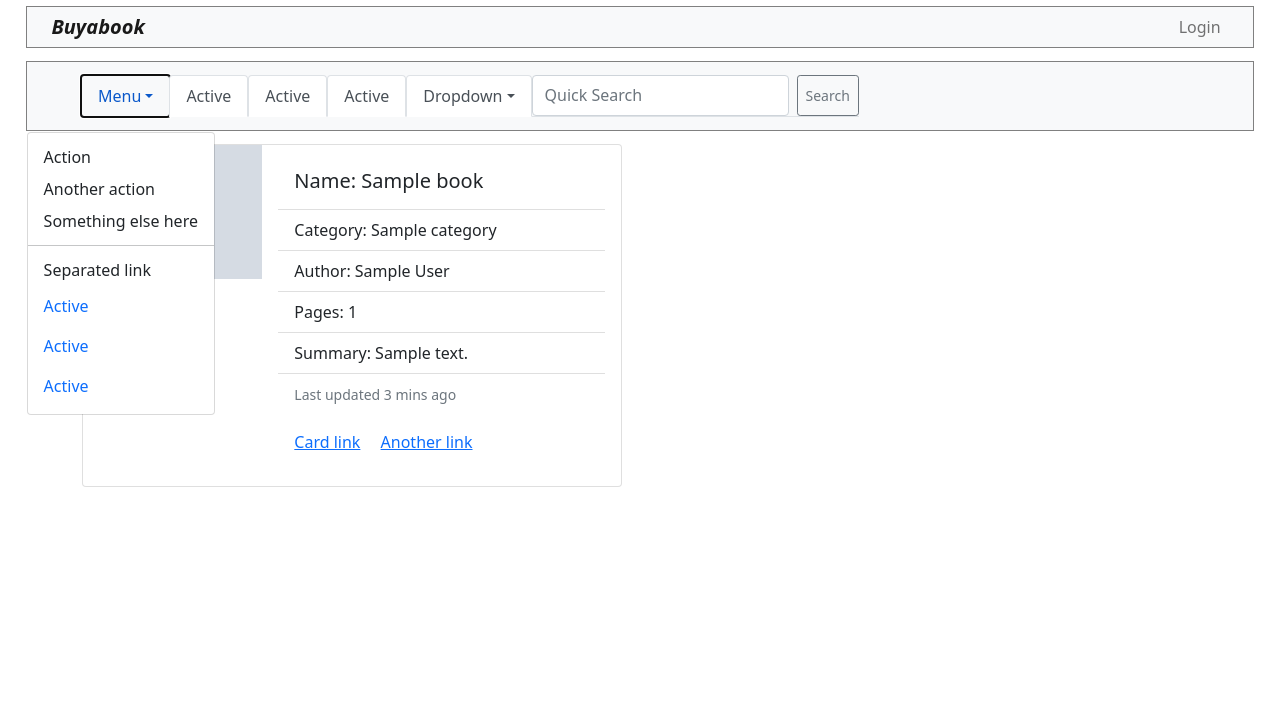
After one commit to nora-parpora/Buyabook, a Django app: template Buyabook/accounts/templates/my_dashboard.html in a window 1280 px wide, after a click on "Menu". The commit adds this page. Shown: the top 727 px of the page. Run offline with Django 4.2, Linux system fonts and the light colour scheme; the template is opened without the code that fills it: most values are stand-ins (such as "Sample title", 1, 10 or a date in 2020); grey boxes marked "Sample" are stand-in pictures; some libraries are stand-ins or nearby versions.

Commit message:
Follow up commit

```diff
--- a/Buyabook/accounts/forms.py
+++ b/Buyabook/accounts/forms.py
@@ -48,8 +48,8 @@ class CreateProfileForm(BootstrapFormMixin, auth_forms.UserCreationForm):
         )
     )
 
-    phone = forms.IntegerField(
-        widget=forms.NumberInput(
+    phone = forms.CharField(
+        widget=forms.TextInput(
             attrs={
                 'placeholder': 'Enter your phone here',
             }
@@ -96,7 +96,7 @@ class UpdateProfileForm(BootstrapFormMixin, forms.ModelForm):
         widgets = {
             'address': forms.Textarea(
                 attrs={
-                    'rows': 3,
+                    'rows': 1,
                 }
             ),
         }
--- a/Buyabook/accounts/models.py
+++ b/Buyabook/accounts/models.py
@@ -53,10 +53,11 @@ class Profile(models.Model):
 
     email = models.EmailField(
         unique=True,
-        help_text='Please, provide a valid email address',
+        #help_text='Please, provide a valid email address',
     )
 
-    phone = models.PositiveIntegerField(
+    phone = models.CharField(
+        max_length=10,
         null=True,
         blank=True
     )
@@ -77,6 +78,7 @@ class Profile(models.Model):
         primary_key=True,
     )
 
+
     def __str__(self):
         return f'{self.first_name} {self.last_name}'
 
--- /dev/null
+++ b/Buyabook/accounts/templates/my_dashboard.html
@@ -0,0 +1,45 @@
+{%  extends 'base.html' %}
+{% block page_content %}
+
+    {% for book in bookss %}
+
+
+        <div class="card mb-3" style="max-width: 540px;">
+            <div class="row g-0">
+                <div class="col-md-4">
+                    {% if book.image %}
+                        <img src="{{ book.image }}"  class="img-fluid rounded-start"  alt="...">
+                    {% else %}
+                        <img src="/static/images/book.png"  class="img-fluid rounded-start"  alt="...">
+                    {% endif %}
+                </div>
+                <div class="col-md-8">
+                    <div class="card-body">
+
+                        <ul class="list-group list-group-flush">
+                            <li class="list-group-item"><h5 class="card-title">Name: {{ book.title }}</h5></li>
+                            <li class="list-group-item">Category: {{ book.category }}</li>
+                            <li class="list-group-item">Author: {{ book.author }}</li>
+                            <li class="list-group-item">Pages: {{ book.pages }}</li>
+
+                            {% if book.description %}
+                                <li class="list-group-item">Summary: {{ book.description}}</li>
+                            {% endif %}
+                            <li class= "list-group-item"><small class="text-muted">Last updated 3 mins ago</small></li>
+                        </ul>
+
+
+                        <div class="card-body">
+                            <a href="#" class="card-link">Card link</a>
+                            <a href="#" class="card-link">Another link</a>
+                        </div>
+                    </div>
+                </div>
+            </div>
+        </div>
+
+
+    {% endfor %}
+
+
+{% endblock %}
--- a/Buyabook/accounts/urls.py
+++ b/Buyabook/accounts/urls.py
@@ -3,7 +3,7 @@ from django.contrib.auth.views import LogoutView
 from django.urls import path
 
 from Buyabook.accounts.views import IndexView, UserRegisterView, UserLoginView, UnauthView, \
-    UpdateProfileView, ChangeUserPasswordView, ProfileDetailsView, DeleteProfileView
+    UpdateProfileView, ChangeUserPasswordView, ProfileDetailsView, DeleteProfileView, DashboardView
 
 urlpatterns = [
     path('', IndexView.as_view(), name='index'),
@@ -14,6 +14,7 @@ urlpatterns = [
     path('update-password/', ChangeUserPasswordView.as_view(), name='update password'),
     path('details/', ProfileDetailsView.as_view(), name='profile details'),
     path('delete/', DeleteProfileView.as_view(), name='delete profile'),
+    path('dashboard/', DashboardView.as_view(), name='dashboard'),
 
     path('404/', UnauthView.as_view(), name='404'),
 
--- a/static/css/nav.css
+++ b/static/css/nav.css
@@ -22,7 +22,7 @@
   display: none;
 }
 
-@media only screen and (max-width: 768px) {
+@media only screen and (max-width: 600px) {
   .Navbar__Items,
   .Navbar {
     flex-direction: column;
--- a/templates/base.html
+++ b/templates/base.html
@@ -7,98 +7,29 @@
     <title>BuyabookApp</title>
 
     <link rel="stylesheet" href="/static/css/nav.css">
+    <meta name="viewport" content="width=device-width, initial-scale=1">
     <link rel="icon" type="image/png" href="/static/images/book.png">
-{#    <link rel="stylesheet" href="https://stackpath.bootstrapcdn.com/font-awesome/4.7.0/css/font-awesome.min.css"#}
-{#          integrity="sha384-wvfXpqpZZVQGK6TAh5PVlGOfQNHSoD2xbE+QkPxCAFlNEevoEH3Sl0sibVcOQVnN" crossorigin="anonymous">#}
+
     <link href="https://cdn.jsdelivr.net/npm/bootstrap@5.1.3/dist/css/bootstrap.min.css" rel="stylesheet" integrity="sha384-1BmE4kWBq78iYhFldvKuhfTAU6auU8tT94WrHftjDbrCEXSU1oBoqyl2QvZ6jIW3" crossorigin="anonymous">
-
 
 </head>
 <body>
-<div class="Navbar">
-   <div class="Navbar__Link Navbar__Link-brand">
-      Website title
-    </div>
-    <div class="Navbar__Link Navbar__Link-toggle">
-      <i class="fas fa-bars"></i>
-    </div>
-  <nav class="Navbar__Items">
-    <div class="Navbar__Link">
-      Longer Link
-    </div>
-    <div class="Navbar__Link">
-      Longer Link
-    </div>
-    <div class="Navbar__Link">
-      Link
-    </div>
-  </nav>
-  <nav class="Navbar__Items Navbar__Items--right">
-    <div class="Navbar__Link">
-      Link
-    </div>
-    <div class="Navbar__Link">
-      Link
-    </div>
-  </nav>
-</div>
+<div class="sticky-sm-top">
+    <!-- 1st Nav Bar starts here -->
+    <nav class="navbar navbar-expand-lg navbar-light bg-light " style='border: 1px solid grey;  margin-top: 0.5%; margin-left: 2%;margin-right: 2%;margin-bottom: 1%; padding: 0% 1% '>
+        <div class="container-fluid">
 
-{#Second navbar#}
-
-
-<ul class="nav nav-tabs">
-  <li class="nav-item">
-    <a class="nav-link active" aria-current="page" href="#">Active</a>
-  </li>
-  <li class="nav-item dropdown">
-    <a class="nav-link dropdown-toggle" data-bs-toggle="dropdown" href="#" role="button" aria-expanded="false">Dropdown</a>
-    <ul class="dropdown-menu">
-      <li><a class="dropdown-item" href="#">Action</a></li>
-      <li><a class="dropdown-item" href="#">Another action</a></li>
-      <li><a class="dropdown-item" href="#">Something else here</a></li>
-      <li><hr class="dropdown-divider"></li>
-      <li><a class="dropdown-item" href="#">Separated link</a></li>
-    </ul>
-  </li>
-  <li class="nav-item">
-    <a class="nav-link" href="#">Link</a>
-  </li>
-  <li class="nav-item">
-    <a class="nav-link disabled">Disabled</a>
-  </li>
-</ul>
-
-
-<!-- Nav Bar starts here -->
-<nav class="navbar navbar-expand-lg navbar-light bg-light">
-  <div class="container-fluid">
             <button class="navbar-toggler" type="button" data-bs-toggle="collapse" data-bs-target="#navbarTogglerDemo01" aria-controls="navbarTogglerDemo01" aria-expanded="false" aria-label="Toggle navigation">
                 <span class="navbar-toggler-icon"></span>
             </button>
+            <a class="navbar-brand" href="#"><b><i>Buyabook </i></b></a>
             <div class="collapse navbar-collapse" id="navbarTogglerDemo01">
-      <a class="navbar-brand" href="#">Buyaabook</a>
-      <ul class="navbar-nav me-auto mb-2 mb-lg-0">
+
+                <ul class="navbar-nav ms-auto ">
+                    {% if user.is_authenticated %}
                         <li class="nav-item">
-          <a class="nav-link active" aria-current="page" href="{% url 'index' %}">Home</a>
+                            <div class="nav-link" >Hello {{ profile.first_name }}</div>
                         </li>
-
-        <li class="nav-item">
-          <a class="nav-link" href="#">Link</a>
-        </li>
-        <li class="nav-item">
-          <a class="nav-link disabled">Disabled</a>
-        </li>
-      </ul>
-      <form class="d-flex">
-        <input class="form-control me-2" type="search" placeholder="Search book" aria-label="Search">
-        <button class="btn btn-outline-success" type="submit">Search</button>
-      </form>
-
-    </div>
-
-      <div class="collapse navbar-collapse" id="navbarTogglerDemo01">
-      <nav class="Navbar__Items Navbar__Items--right">
-  <ul class="navbar-nav me-auto mb-2 mb-lg-0">
                         <li class="nav-item">
                             <a class="nav-link" href="{% url 'profile details' %}">Profile Details</a>
                         </li>
@@ -106,31 +37,178 @@
                             <a class="nav-link" href="{% url 'update profile' %}">Update Profile</a>
                         </li>
                         <li class="nav-item">
-      <a class="nav-link" href="{% url 'logout' %}">Logout</a>
+                            <a class="nav-link" href="{% url 'logout' %}"><b>Logout</b></a>
                         </li>
-      {% if not user.is_authenticated %}
+                    {% else %}
                         <li class="nav-item">
                             <a class="nav-link" href="{% url 'login' %}">Login</a>
                         </li>
-
                     {% endif %}
                 </ul>
+            </div>
+        </div>
+    </nav>
+    <!-- 1st Nav Bar ends here -->
+
+    <!-- 2nd Nav Bar starts here -->
+    {% if user.is_authenticated %}
+        <nav class="navbar navbar-expand-lg navbar-light bg-light " style='border: 1px solid grey;  margin: 1% 2%; padding: 0% 1% '>
+            <div class="container-fluid">
+
+                <button class="navbar-toggler" type="button" data-bs-toggle="collapse" data-bs-target="#navbarTogglerDemo01" aria-controls="navbarTogglerDemo01" aria-expanded="false" aria-label="Toggle navigation">
+                    <span class="navbar-toggler-icon"></span>
+                </button>
+                <a class="navbar-brand" href="{% url 'dashboard' %}"><b><i>My Dashboard </i></b></a>
+                <div class="collapse navbar-collapse" id="navbarTogglerDemo01">
+
+                    <ul class="navbar-nav ms-auto ">
+
+                        <li class="nav-item">
+                            <a class="nav-link" href="{% url 'add book' %}">Add a book</a>
+                        </li>
+                        {#                    <li class="nav-item">#}
+                        {#                        <a class="nav-link" href="{% url 'update profile' %}">Update Profile</a>#}
+                        {#                    </li>#}
+                        {#                    <li class="nav-item">#}
+                        {#                        <a class="nav-link" href="{% url 'logout' %}">Logout</a>#}
+                        {#                    </li>#}
+                        {#                    #}
+
+                    </ul>
+                </div>
+            </div>
+        </nav>
+    {% endif %}
+    <!-- 2nd Nav Bar ends here -->
+
+
+    <!-- 3rd Nav Bar starts here -->
+    <nav class="navbar navbar-expand-lg navbar-light bg-light " style='border: 1px solid grey;  margin: 1% 2%; padding: 1% 1% '>
+        <div class="container">
+            <button class="navbar-toggler" type="button" data-bs-toggle="collapse" data-bs-target="#navbarTogglerDemo01" aria-controls="navbarTogglerDemo01" aria-expanded="false" aria-label="Toggle navigation">
+                <span class="navbar-toggler-icon"></span>
+            </button>
+            {#      <a class="navbar-brand " href="#">Menu</a>#}
+            <a class="nav-item active dropdown">
+                <a class="nav-link active dropdown-toggle" data-bs-toggle="dropdown" href="#" role="button" aria-expanded="false">Menu</a>
+                <ul class="dropdown-menu">
+                    <li><a class="dropdown-item" href="#">Action</a></li>
+                    <li><a class="dropdown-item" href="#">Another action</a></li>
+                    <li><a class="dropdown-item" href="#">Something else here</a></li>
+                    <li><hr class="dropdown-divider"></li>
+                    <li><a class="dropdown-item" href="#">Separated link</a></li>
+                    <li class="nav-item">
+                        <a class="nav-link active" aria-current="page" href="#">Active</a>
+                    </li>
+                    <li class="nav-item">
+                        <a class="nav-link active" aria-current="page" href="#">Active</a>
+                    </li>
+                    <li class="nav-item">
+                        <a class="nav-link active" aria-current="page" href="#">Active</a>
+                    </li>
+
+                </ul></a>
+
+
+            <div class="collapse navbar-collapse" id="navbarTogglerDemo01">
+                <ul class="nav nav-tabs me-auto">
+                    <li class="nav-item">
+                        <a class="nav-link active" aria-current="page" href="#">Active</a>
+                    </li>
+                    <li class="nav-item">
+                        <a class="nav-link active" aria-current="page" href="#">Active</a>
+                    </li>
+                    <li class="nav-item">
+                        <a class="nav-link active" aria-current="page" href="#">Active</a>
+                    </li>
+                    <li class="nav-item dropdown">
+                        <a class="nav-link active dropdown-toggle" data-bs-toggle="dropdown" href="#" role="button" aria-expanded="false">Dropdown</a>
+                        <ul class="dropdown-menu">
+                            <li><a class="dropdown-item" href="#">Action</a></li>
+                            <li><a class="dropdown-item" href="#">Another action</a></li>
+                            <li><a class="dropdown-item" href="#">Something else here</a></li>
+                            <li><hr class="dropdown-divider"></li>
+                            <li><a class="dropdown-item" href="#">Separated link</a></li>
+                            <li class="nav-item">
+                                <a class="nav-link active" aria-current="page" href="#">Active</a>
+                            </li>
+
+                        </ul>
+                    </li>
+
+                    <div class="d-flex ms-auto">
+                        <li class="d-flex nav-item">
+                            <form class="d-flex nav-item">
+                                <input class="form-control me-2" type="search" placeholder="Quick Search" aria-label="Search">
+                                <button class="btn btn-sm btn-outline-secondary " type="submit">Search</button>
+                            </form>
+                        </li>
+                    </div>
+                </ul>
+            </div>
+        </div>
     </nav>
 </div>
 
+<!-- 3rd Nav Bar starts here -->
 
-  </div>
-</nav>
-<!-- Nav Bar ends here -->
+
+
+
+
+{##}
+{#<!-- 3rd Nav Bar starts here -->#}
+{#<nav class="navbar navbar-expand-lg navbar-light bg-light">#}
+{#  <div class="container-fluid">#}
+{#    <button class="navbar-toggler" type="button" data-bs-toggle="collapse" data-bs-target="#navbarTogglerDemo01" aria-controls="navbarTogglerDemo01" aria-expanded="false" aria-label="Toggle navigation">#}
+{#      <span class="navbar-toggler-icon"></span>#}
+{#    </button>#}
+{#    <div class="collapse navbar-collapse" id="navbarTogglerDemo01">#}
+{#      <a class="navbar-brand" href="#">Buyaabook</a>#}
+{#      <ul class="navbar-nav me-auto mb-2 mb-lg-0">#}
+{#        <li class="nav-item">#}
+{#          <a class="nav-link " aria-current="page" href="{% url 'index' %}">Home</a>#}
+{#        </li>#}
+{#        <li class="nav-item">#}
+{#          <a class="nav-link" href="#">Link1</a>#}
+{#        </li>#}
+{#                  <li class="nav-item">#}
+{#          <a class="nav-link" href="#">Link2</a>#}
+{#        </li>#}
+{#                  <li class="nav-item">#}
+{#          <a class="nav-link" href="#">Link3</a>#}
+{#        </li>#}
+{#        </ul>#}
+{#        <ul class="navbar-nav me-auto">#}
+{#          <li>#}
+{#              <form class="d-flex nav-item me-auto">#}
+{#        <input class="form-control me-2" type="search" placeholder="Quick Search" aria-label="Search">#}
+{#        <button class="btn btn-sm btn-outline-secondary " type="submit">Search</button>#}
+{#      </form>#}
+{#          </li>#}
+{#      </ul>#}
+{#        </div>#}
+{#  </div>#}
+{#  </nav>#}
+{#<!-- 3rd Nav Bar ends here -->#}
+
+
+
+
 
 <!-- Main Part of the Page -->
 <div class="container">
     {% block page_content %}
 
+
+
     {% endblock %}
 </div>
 
 <!-- End of Main part of the page -->
+
+
+
 
 <!-- Page Footer -->
 <footer class="fixed-bottom card-footer ">
@@ -139,23 +217,8 @@
 <!-- End Page Footer -->
 
 
-{#<script src="https://code.jquery.com/jquery-3.2.1.slim.min.js"#}
-{#        integrity="sha384-KJ3o2DKtIkvYIK3UENzmM7KCkRr/rE9/Qpg6aAZGJwFDMVNA/GpGFF93hXpG5KkN"#}
-{#        crossorigin="anonymous"></script>#}
-{#<script src="https://cdnjs.cloudflare.com/ajax/libs/popper.js/1.11.0/umd/popper.min.js"#}
-{#        integrity="sha384-b/U6ypiBEHpOf/4+1nzFpr53nxSS+GLCkfwBdFNTxtclqqenISfwAzpKaMNFNmj4"#}
-{#        crossorigin="anonymous"></script>#}
-{#<script src="https://maxcdn.bootstrapcdn.com/bootstrap/4.0.0-beta/js/bootstrap.min.js"#}
-{#        integrity="sha384-h0AbiXch4ZDo7tp9hKZ4TsHbi047NrKGLO3SEJAg45jXxnGIfYzk4Si90RDIqNm1"#}
-{#        crossorigin="anonymous"></script>#}
-
-<script src="https://cdn.jsdelivr.net/npm/bootstrap@5.1.3/dist/js/bootstrap.bundle.min.js" integrity="sha384-ka7Sk0Gln4gmtz2MlQnikT1wXgYsOg+OMhuP+IlRH9sENBO0LRn5q+8nbTov4+1p" crossorigin="anonymous"></script>
-
-
-{#<script src="https://code.jquery.com/jquery-3.2.1.slim.min.js" integrity="sha384-KJ3o2DKtIkvYIK3UENzmM7KCkRr/rE9/Qpg6aAZGJwFDMVNA/GpGFF93hXpG5KkN" crossorigin="anonymous"></script>#}
-{#<script src="https://cdnjs.cloudflare.com/ajax/libs/popper.js/1.11.0/umd/popper.min.js" integrity="sha384-b/U6ypiBEHpOf/4+1nzFpr53nxSS+GLCkfwBdFNTxtclqqenISfwAzpKaMNFNmj4" crossorigin="anonymous"></script>#}
-{#<script src="https://maxcdn.bootstrapcdn.com/bootstrap/4.0.0-beta/js/bootstrap.min.js" integrity="sha384-h0AbiXch4ZDo7tp9hKZ4TsHbi047NrKGLO3SEJAg45jXxnGIfYzk4Si90RDIqNm1" crossorigin="anonymous"></script>#}
-
+<script src="https://cdn.jsdelivr.net/npm/@popperjs/core@2.10.2/dist/umd/popper.min.js" integrity="sha384-7+zCNj/IqJ95wo16oMtfsKbZ9ccEh31eOz1HGyDuCQ6wgnyJNSYdrPa03rtR1zdB" crossorigin="anonymous"></script>
+<script src="https://cdn.jsdelivr.net/npm/bootstrap@5.1.3/dist/js/bootstrap.min.js" integrity="sha384-QJHtvGhmr9XOIpI6YVutG+2QOK9T+ZnN4kzFN1RtK3zEFEIsxhlmWl5/YESvpZ13" crossorigin="anonymous"></script>
 </body>
 </html>
 
```
Also changed, not shown: Buyabook/accounts/templates/change_password.html (+20 -26 lines), Buyabook/accounts/templates/create_profile.html (+3 -15 lines), Buyabook/accounts/templates/delete_profile.html (+4 -9 lines), Buyabook/accounts/templates/login_page.html (+5 -15 lines), Buyabook/accounts/templates/profile_details.html (+38 -12 lines), Buyabook/accounts/templates/update_profile.html (+11 -14 lines), Buyabook/accounts/views.py (+22 -1 lines), Buyabook/settings.py (+4 -4 lines), Buyabook/urls.py (+7 -1 lines), static/images/book.png. Lines whose indentation alone changed are shown as unchanged.
